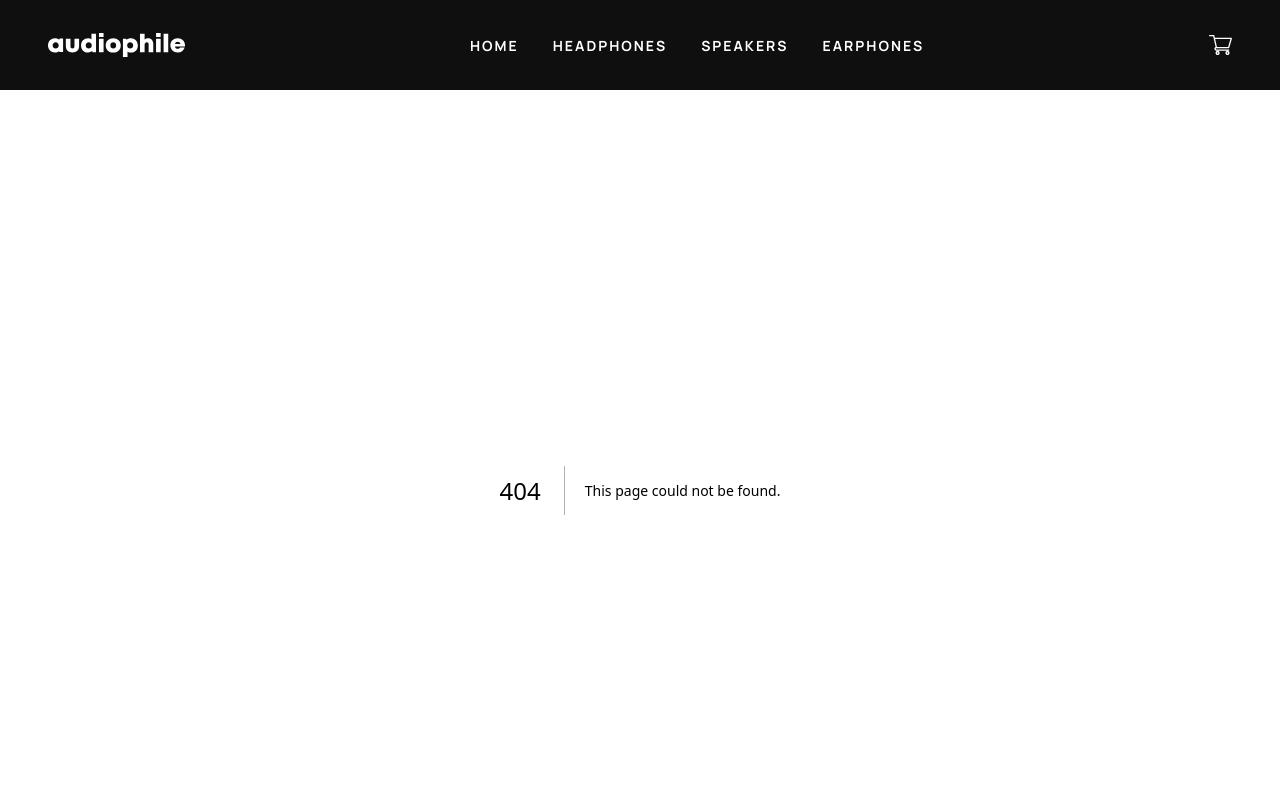
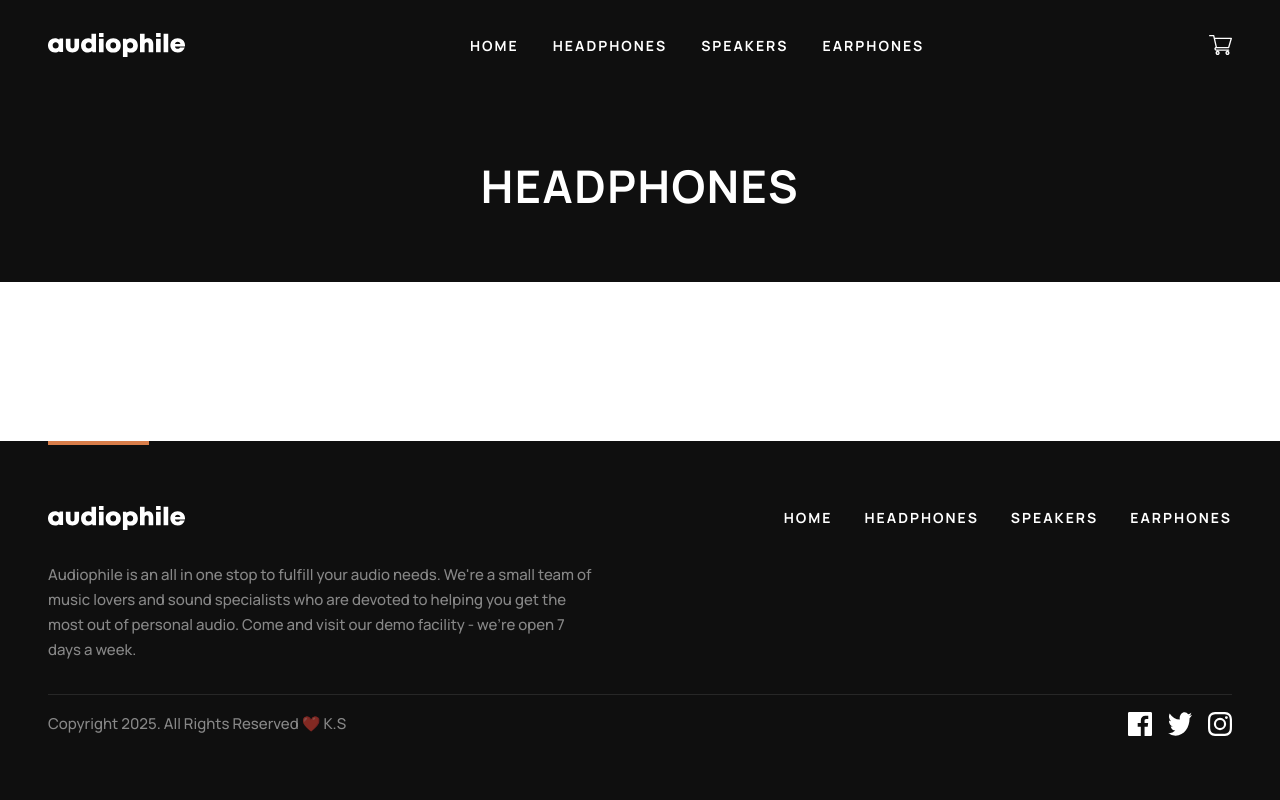
Before and after one commit to dev-star23/Audiophile, a Next.js app: page /headphones in a window 1280 px wide. Before the commit this address had no page. Shown: the top 800 px of the page. Built offline with nearby package versions, Linux system fonts and the light colour scheme.

Commit message:
feat: category page

```diff
--- /dev/null
+++ b/src/app/earphones/page.tsx
@@ -0,0 +1,9 @@
+import { CategoryHeader } from "@/components"
+
+export default function EarphonesPage() {
+  return (
+    <main>
+      <CategoryHeader categoryName="EARPHONES" />
+    </main>
+  )
+}
--- /dev/null
+++ b/src/app/headphones/page.tsx
@@ -0,0 +1,9 @@
+import { CategoryHeader } from "@/components"
+
+export default function HeadphonesPage() {
+  return (
+    <main>
+      <CategoryHeader categoryName="HEADPHONES" />
+    </main>
+  )
+}
--- /dev/null
+++ b/src/app/speakers/page.tsx
@@ -0,0 +1,9 @@
+import { CategoryHeader } from "@/components"
+
+export default function SpeakersPage() {
+  return (
+    <main>
+      <CategoryHeader categoryName="SPEAKERS" />
+    </main>
+  )
+}
--- /dev/null
+++ b/src/components/CategoryHeader.tsx
@@ -0,0 +1,23 @@
+"use client"
+
+import { Container } from "./Container"
+import { cn } from "@/lib/utils"
+
+export interface CategoryHeaderProps {
+  categoryName: string
+  className?: string
+}
+
+export function CategoryHeader({ categoryName, className }: CategoryHeaderProps) {
+  return (
+    <section className={cn("bg-foreground text-white", className)}>
+      <Container>
+        <div className="flex items-center justify-center min-h-40 md:min-h-48 py-10 md:py-13">
+          <h1 className="text-[22px] md:text-[32px] lg:text-[45px] font-bold tracking-[2px] md:tracking-[1.5px] uppercase text-center">
+            {categoryName}
+          </h1>
+        </div>
+      </Container>
+    </section>
+  )
+}
--- a/src/components/index.ts
+++ b/src/components/index.ts
@@ -30,6 +30,9 @@ export type { HeroSectionProps } from "./HeroSection"
 export { CategoryCards } from "./CategoryCards"
 export type { CategoryCardsProps } from "./CategoryCards"
 
+export { CategoryHeader } from "./CategoryHeader"
+export type { CategoryHeaderProps } from "./CategoryHeader"
+
 export { ProductsSection } from "./ProductsSection"
 export type { ProductsSectionProps } from "./ProductsSection"
 
```
